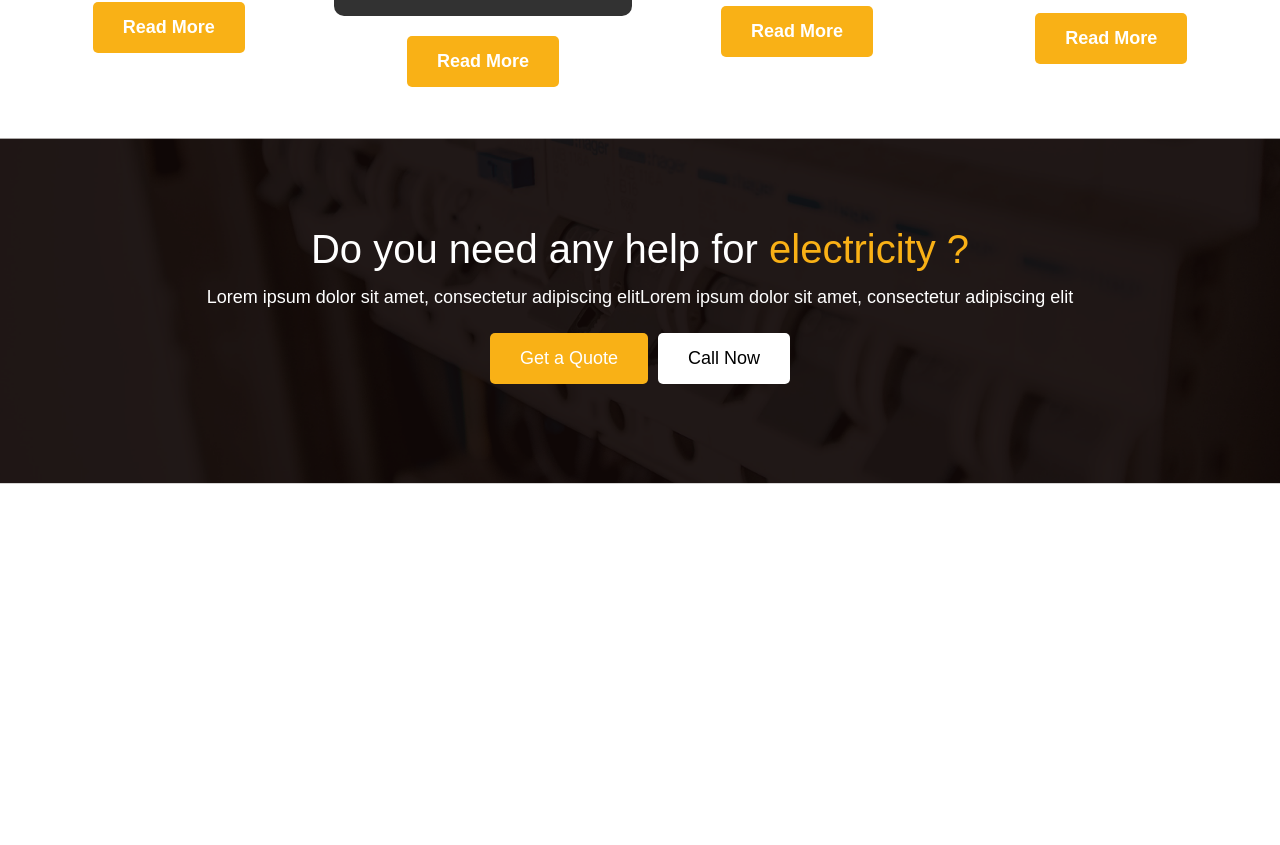
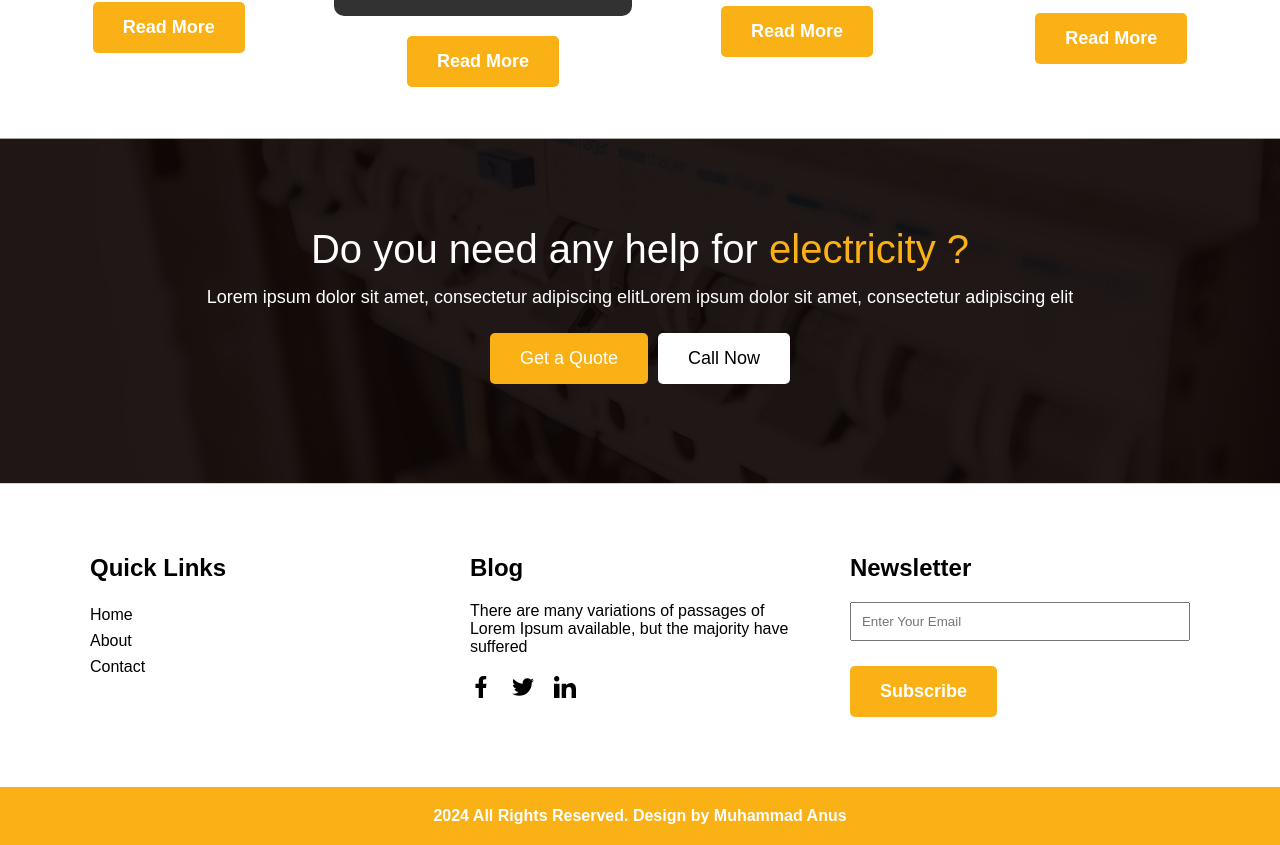
Before and after one commit to anusmemon226/ui_design_custom_css, a Next.js app: page / in a window 1280 px wide. Shown: the part 1060-1905 px from the top of the page. Before the commit the page ends 1564 px from the top, so only its background shows below. Built offline with nearby package versions, Linux system fonts and the light colour scheme.

Commit message:
Minor Bug Fixed

```diff
--- a/src/app/layout.tsx
+++ b/src/app/layout.tsx
@@ -2,7 +2,7 @@ import type { Metadata } from "next";
 import localFont from "next/font/local";
 import "./globals.css";
 import Navbar from "@/components/Navbar";
-// import Footer from "@/components/Footer";
+import Footer from "@/components/Footer";
 
 const geistSans = localFont({
   src: "./fonts/GeistVF.woff",
@@ -30,7 +30,7 @@ export default function RootLayout({
       <body className={`${geistSans.variable} ${geistMono.variable}`}>
         <Navbar/>
         {children}
-        {/* <Footer/> */}
+        <Footer/>
       </body>
     </html>
   );
```
